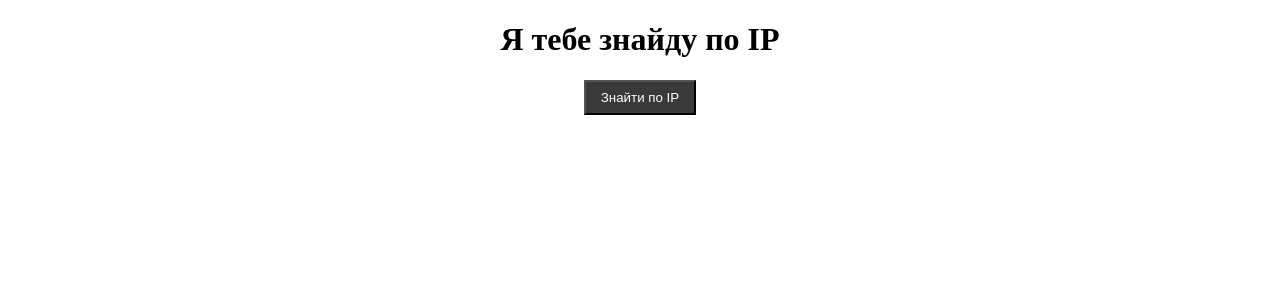
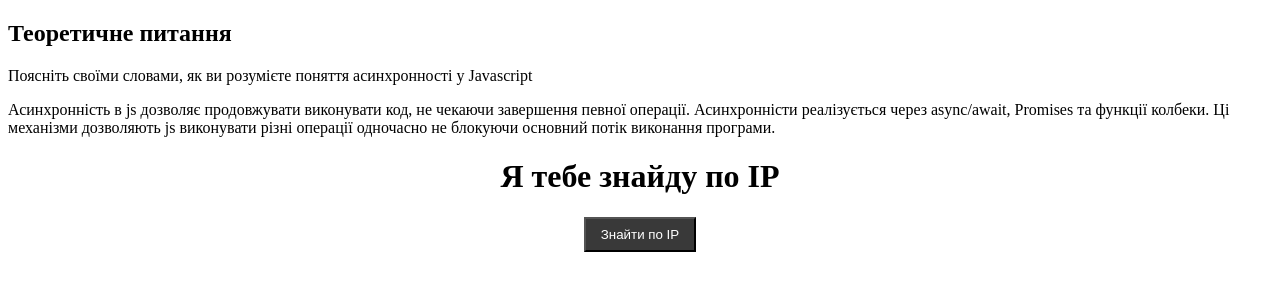
Before and after one commit to Matveeva-Ann/homework-6, a plain HTML site: page index.html in a window 1280 px wide. Drawn offline with Linux system fonts and the light colour scheme.

Commit message:
add theoretical question

```diff
--- a/index.html
+++ b/index.html
@@ -20,6 +20,12 @@
 </head>
 
 <body>
+  <div>
+    <h2>Теоретичне питання</h2>
+    <p>Поясніть своїми словами, як ви розумієте поняття асинхронності у Javascript</p>
+    <p>Асинхронність в js дозволяє продовжувати виконувати код, не чекаючи завершення певної операції. Асинхронністи реалізується через  async/await, Promises та функції колбеки. Ці механізми дозволяють js виконувати різні операції одночасно не блокуючи основний потік виконання програми.</p>
+  </div>
+
   <div style="text-align: center;">
     <h1>Я тебе знайду по IP</h1>
     <button type="submit" class="btn">Знайти по IP</button>
```
